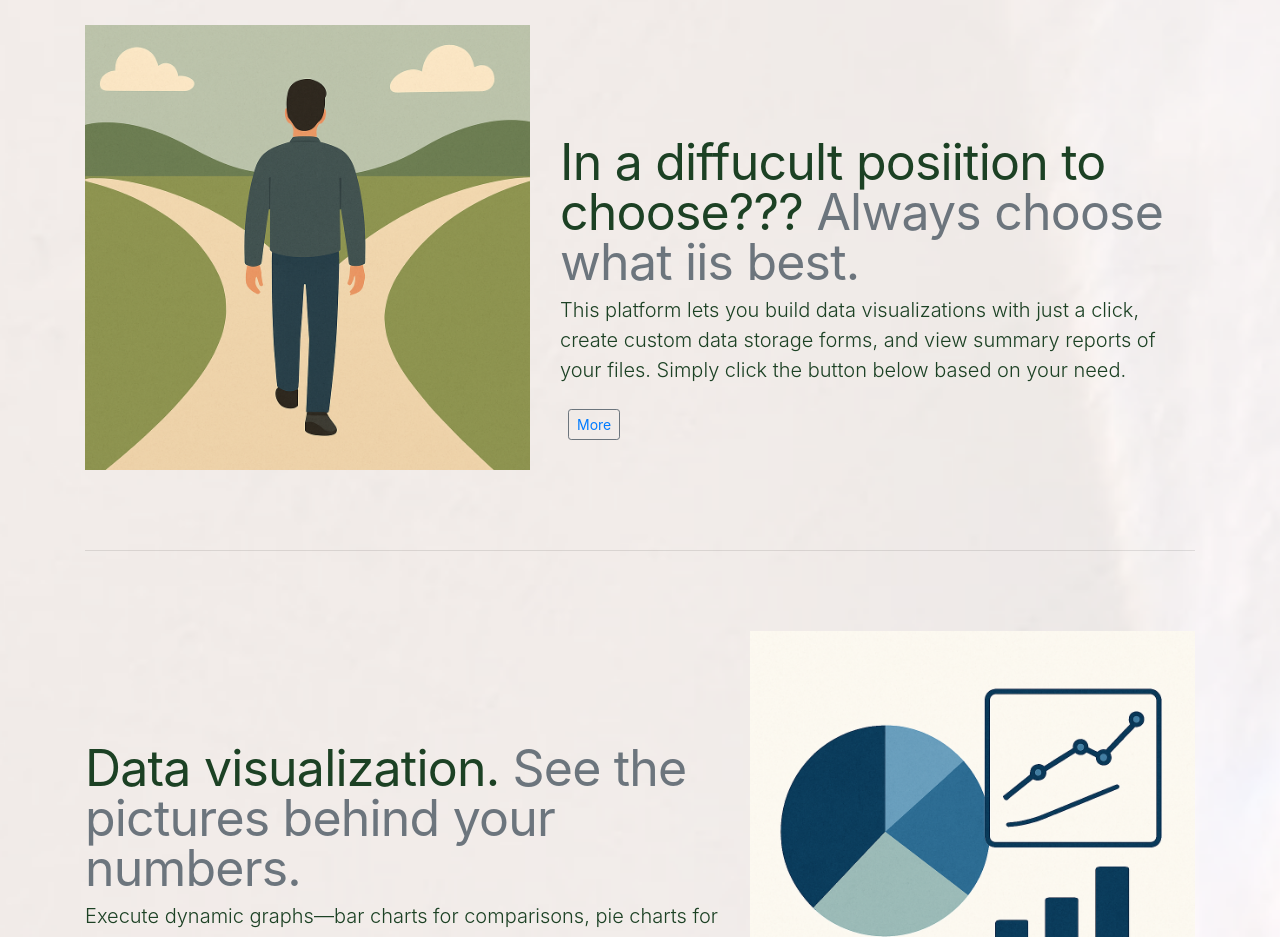
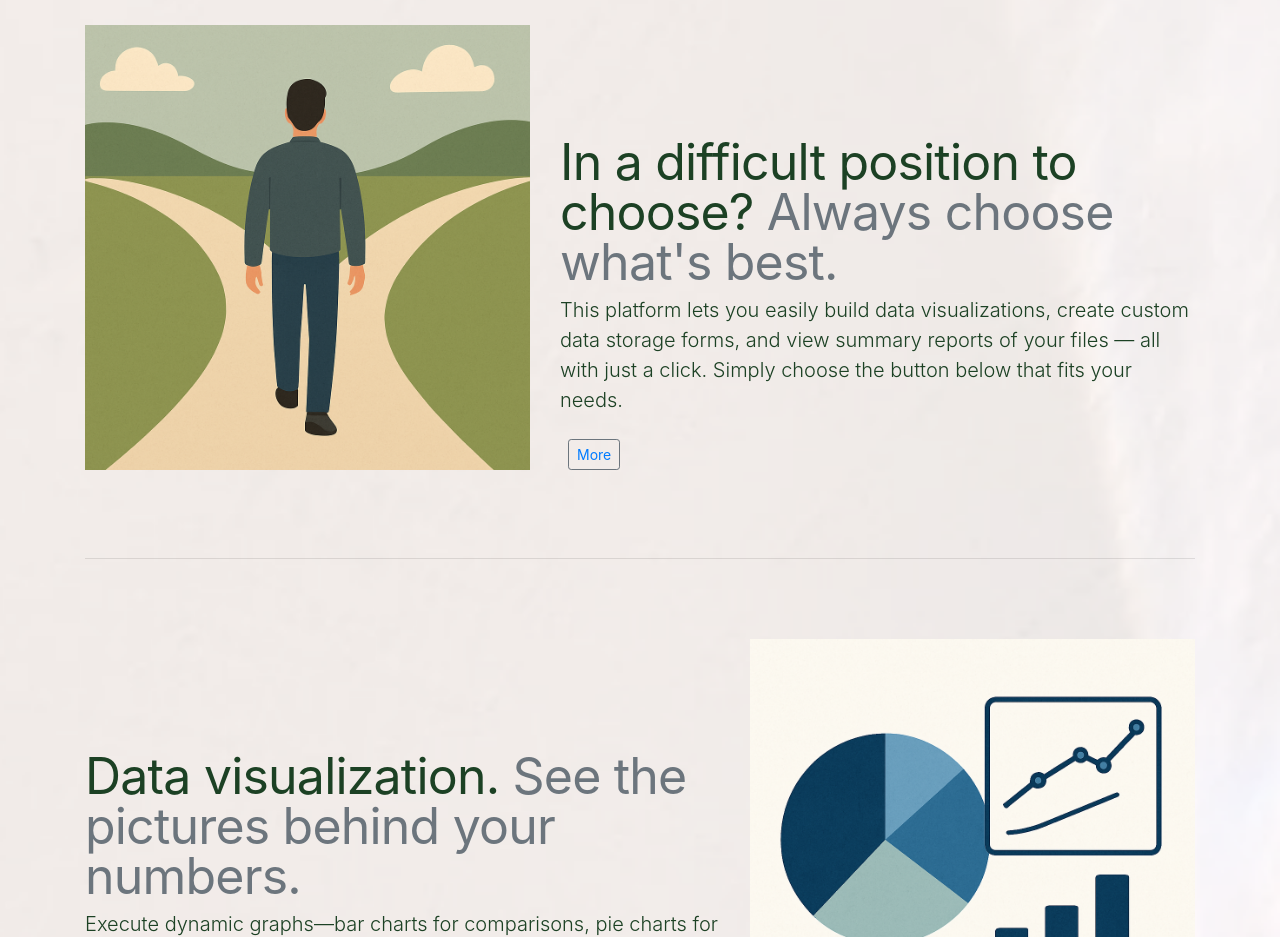
Before and after one commit to FarahNoorC/xpenso, a plain HTML site: page index.html in a window 1280 px wide. Shown: the part 1040-1977 px from the top of the page. Drawn offline with nearby package versions, Linux system fonts and the light colour scheme.

Commit message:
updae index

```diff
--- a/index.html
+++ b/index.html
@@ -97,8 +97,8 @@
 				<!-- 2 -->
               <div class="row featurette">
                 <div class="col-md-7 order-md-2">
-                  <h2 class="featurette-heading">In a diffucult posiition to choose??? <span class="text-muted">Always choose what iis best.</span></h2>
-                  <p class="lead">This platform lets you build data visualizations with just a click, create custom data storage forms, and view summary reports of your files. Simply click the button below based on your need.</p>
+                  <h2 class="featurette-heading">In a difficult position to choose?  <span class="text-muted">Always choose what's best.</span></h2>
+                  <p class="lead">This platform lets you easily build data visualizations, create custom data storage forms, and view summary reports of your files — all with just a click. Simply choose the button below that fits your needs.</p>
 					<div class="p-2">
 					<button class="btn btn-sm btn-outline-secondary"><a href="html/instruction.html">More</a></button>
 					</div>
```
